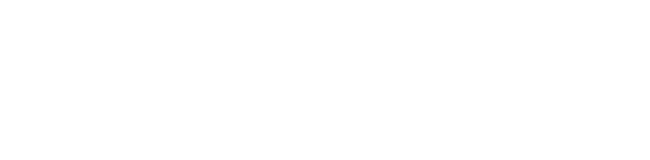
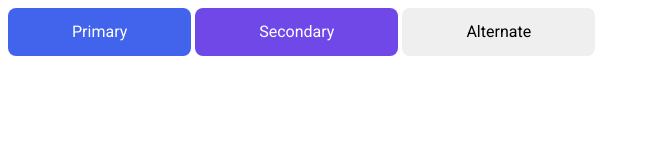
Before and after one commit to js-tasks-ru/htmlcss-20211021_polina36, a website: page 03-lection1/01-button/index.html in a window 1280 px wide. Shown: the whole page, without its empty margins (0-650 px from the left). Drawn offline with Linux system fonts and the light colour scheme.

Commit message:
add primary and secondary buttons

```diff
--- a/03-lection1/01-button/button.css
+++ b/03-lection1/01-button/button.css
@@ -1 +1,37 @@
-/* Стилизация кнопки */
+.button {
+    height: 48px;
+    padding: 0 64px;
+    border-radius: 8px;
+    font: 16px/18.75px "Roboto";
+    border: none;
+    cursor: pointer;
+    transition: opacity 200ms ease-in-out, background 200ms ease-in-out, color 200ms linear;
+}
+
+.button_primary {
+    background-color: var(--primary);
+    color: var(--white);
+}
+
+.button_primary:hover {
+    background-color: var(--dark-blue-1);
+}
+
+.button_primary:active {
+    background-color: var(--dark-blue-2);
+    color: var(--grey-2);
+}
+
+.button_secondary{
+    background-color: var(--secondary);
+    color: var(--white);
+}
+
+.button_secondary:hover {
+    background-color: var(--dark-purple-1);
+}
+
+.button_secondary:active {
+    background-color: var(--dark-purple-2);
+    color: var(--grey-2);
+}
--- a/03-lection1/01-button/index.html
+++ b/03-lection1/01-button/index.html
@@ -6,6 +6,8 @@
         <link rel="stylesheet" href="./button.css">
     </head>
     <body>
-
+        <button class="button button_primary">Primary</button>
+        <button class="button button_secondary">Secondary</button>
+        <button class="button button_alternate">Alternate</button>
     </body>
 </html>
--- a/assets/css/main.css
+++ b/assets/css/main.css
@@ -5,7 +5,11 @@
     --black: #212429;
     --pink: #F784AD;
     --purple: #7048E8;
-    --blue: #374FC7;
+    --dark-purple-1: #5028C6;
+    --dark-purple-2: #3d1d9e;
+    --blue: #4263EB;
+    --dark-blue-1: #2342C0;
+    --dark-blue-2: #1e39a5;
     --red: #F03D3E;
     --grey-1: #F8F9FA;
     --grey-2: #DDE2E5;
```
